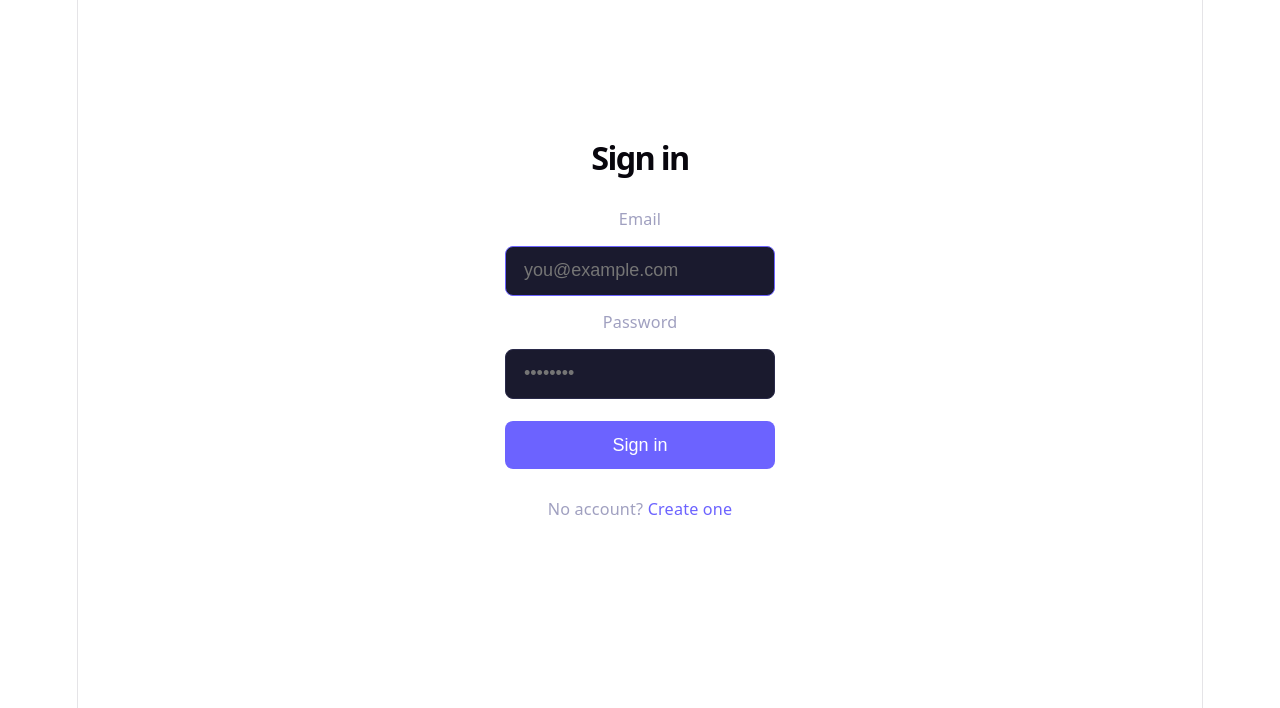
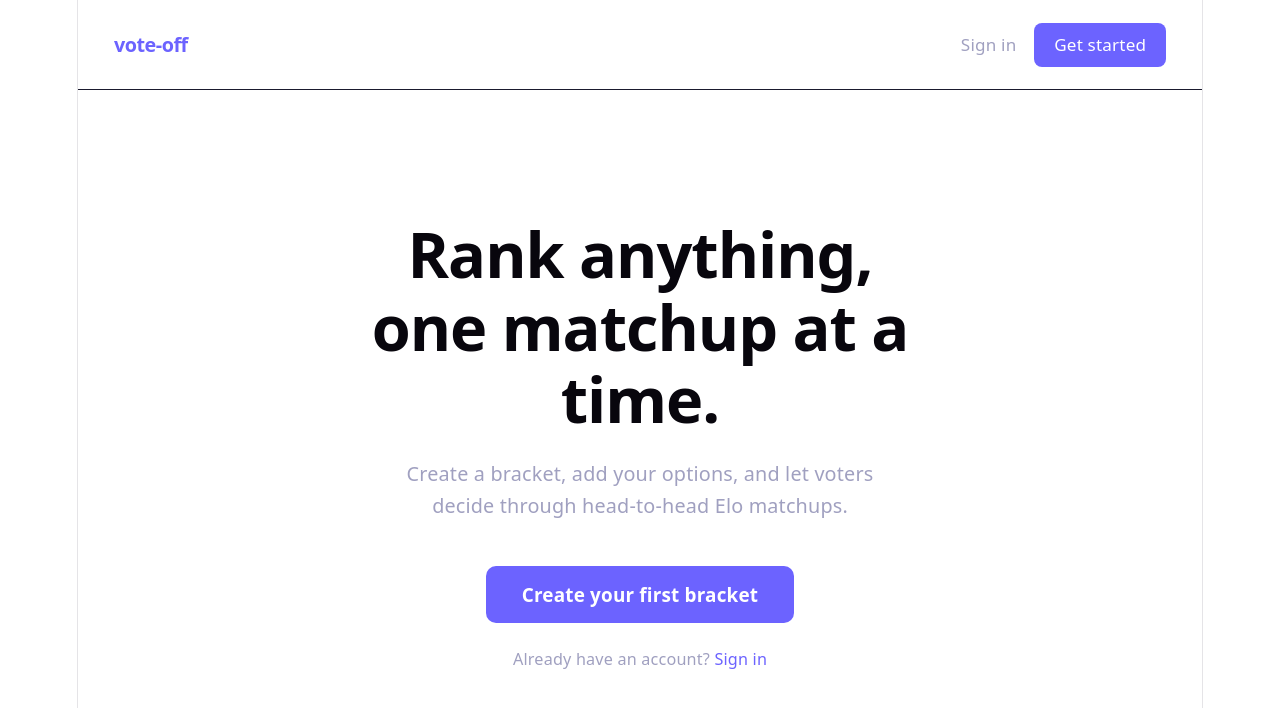
Before and after one commit to michaelwhittemore/vote-off-claude, a React (Vite) app in the folder frontend/: page / in a window 1280 px wide. Before the commit this address led to /login. Shown: the top 708 px of the page. Built offline with nearby package versions, Linux system fonts and the light colour scheme; no server answers.

Commit message:
login page

```diff
--- a/frontend/src/App.tsx
+++ b/frontend/src/App.tsx
@@ -7,6 +7,7 @@ import { NewBracket } from './pages/NewBracket';
 import { Manage } from './pages/Manage';
 import { Login } from './pages/Login';
 import { Register } from './pages/Register';
+import { Landing } from './pages/Landing';
 import { ProtectedRoute } from './components/ProtectedRoute';
 
 const queryClient = new QueryClient();
@@ -16,6 +17,7 @@ export default function App() {
     <QueryClientProvider client={queryClient}>
       <BrowserRouter>
         <Routes>
+          <Route path="/" element={<Landing />} />
           <Route path="/login" element={<Login />} />
           <Route path="/register" element={<Register />} />
           <Route path="/dashboard" element={<ProtectedRoute><Dashboard /></ProtectedRoute>} />
@@ -23,7 +25,7 @@ export default function App() {
           <Route path="/b/:slug/manage" element={<ProtectedRoute><Manage /></ProtectedRoute>} />
           <Route path="/b/:slug" element={<Vote />} />
           <Route path="/b/:slug/results" element={<Results />} />
-          <Route path="*" element={<Navigate to="/dashboard" replace />} />
+          <Route path="*" element={<Navigate to="/" replace />} />
         </Routes>
       </BrowserRouter>
     </QueryClientProvider>
--- /dev/null
+++ b/frontend/src/pages/Landing.module.css
@@ -0,0 +1,110 @@
+.page {
+  min-height: 100vh;
+  color: #e0e0f0;
+  display: flex;
+  flex-direction: column;
+}
+
+.nav {
+  display: flex;
+  align-items: center;
+  justify-content: space-between;
+  padding: 1.25rem 2rem;
+  border-bottom: 1px solid #1a1a2e;
+}
+
+.logo {
+  font-size: 1.1rem;
+  font-weight: 700;
+  color: #6c63ff;
+  letter-spacing: -0.5px;
+}
+
+.navLinks {
+  display: flex;
+  align-items: center;
+  gap: 1rem;
+}
+
+.navLink {
+  color: #a0a0c0;
+  text-decoration: none;
+  font-size: 0.95rem;
+  transition: color 0.15s;
+}
+
+.navLink:hover {
+  color: #e0e0f0;
+}
+
+.cta {
+  background: #6c63ff;
+  color: #fff;
+  text-decoration: none;
+  border-radius: 8px;
+  padding: 0.5rem 1.1rem;
+  font-size: 0.95rem;
+  transition: background 0.15s;
+}
+
+.cta:hover {
+  background: #574fd6;
+}
+
+.hero {
+  flex: 1;
+  display: flex;
+  flex-direction: column;
+  align-items: center;
+  justify-content: center;
+  text-align: center;
+  padding: 4rem 1.5rem;
+  max-width: 640px;
+  margin: 0 auto;
+}
+
+.headline {
+  font-size: clamp(2.2rem, 6vw, 3.5rem);
+  font-weight: 800;
+  line-height: 1.15;
+  margin: 0 0 1.25rem;
+  letter-spacing: -1px;
+}
+
+.sub {
+  font-size: 1.1rem;
+  color: #a0a0c0;
+  line-height: 1.6;
+  margin: 0 0 2.5rem;
+  max-width: 480px;
+}
+
+.heroCta {
+  background: #6c63ff;
+  color: #fff;
+  text-decoration: none;
+  border-radius: 10px;
+  padding: 0.85rem 2rem;
+  font-size: 1.05rem;
+  font-weight: 600;
+  transition: background 0.15s;
+}
+
+.heroCta:hover {
+  background: #574fd6;
+}
+
+.signin {
+  margin-top: 1.25rem;
+  font-size: 0.9rem;
+  color: #a0a0c0;
+}
+
+.signinLink {
+  color: #6c63ff;
+  text-decoration: none;
+}
+
+.signinLink:hover {
+  text-decoration: underline;
+}
--- /dev/null
+++ b/frontend/src/pages/Landing.tsx
@@ -0,0 +1,27 @@
+import { Link } from 'react-router-dom';
+import styles from './Landing.module.css';
+
+export function Landing() {
+  return (
+    <div className={styles.page}>
+      <header className={styles.nav}>
+        <span className={styles.logo}>vote-off</span>
+        <div className={styles.navLinks}>
+          <Link to="/login" className={styles.navLink}>Sign in</Link>
+          <Link to="/register" className={styles.cta}>Get started</Link>
+        </div>
+      </header>
+
+      <main className={styles.hero}>
+        <h1 className={styles.headline}>Rank anything,<br />one matchup at a time.</h1>
+        <p className={styles.sub}>
+          Create a bracket, add your options, and let voters decide through head-to-head Elo matchups.
+        </p>
+        <Link to="/register" className={styles.heroCta}>Create your first bracket</Link>
+        <p className={styles.signin}>
+          Already have an account? <Link to="/login" className={styles.signinLink}>Sign in</Link>
+        </p>
+      </main>
+    </div>
+  );
+}
```
Also changed, not shown: 2 other files (tests, documents, lock files or other folders).
